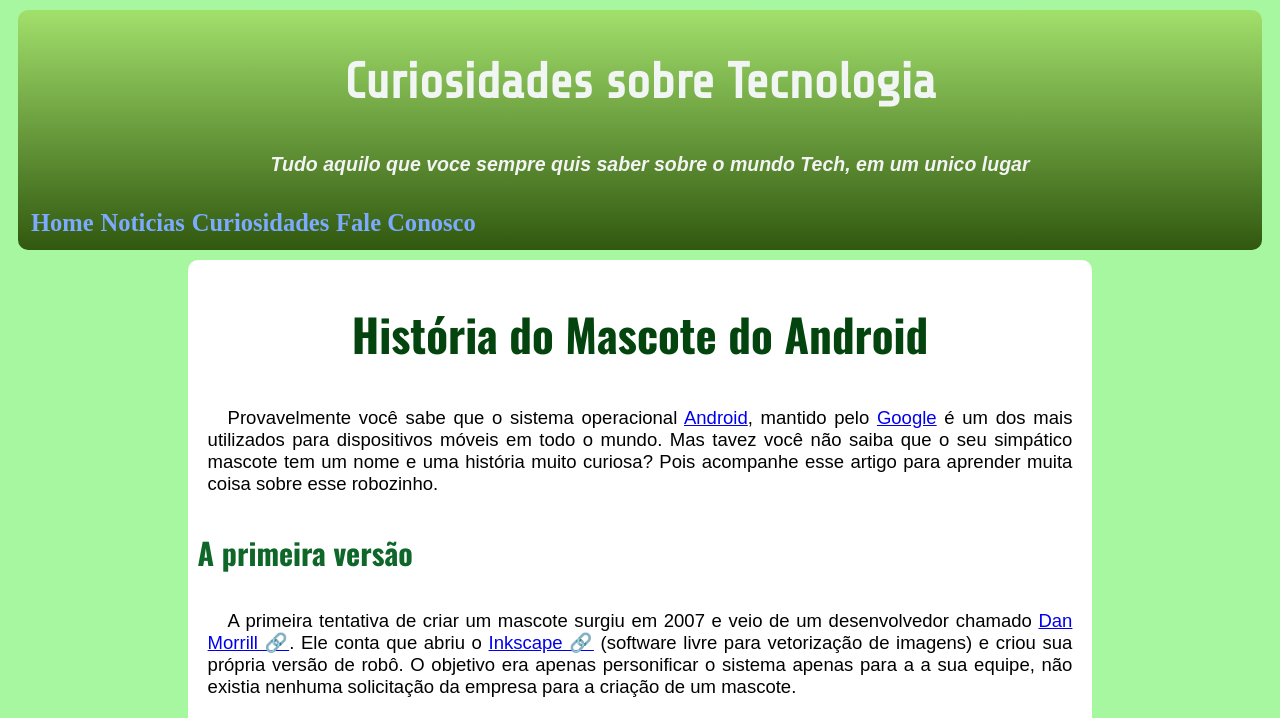
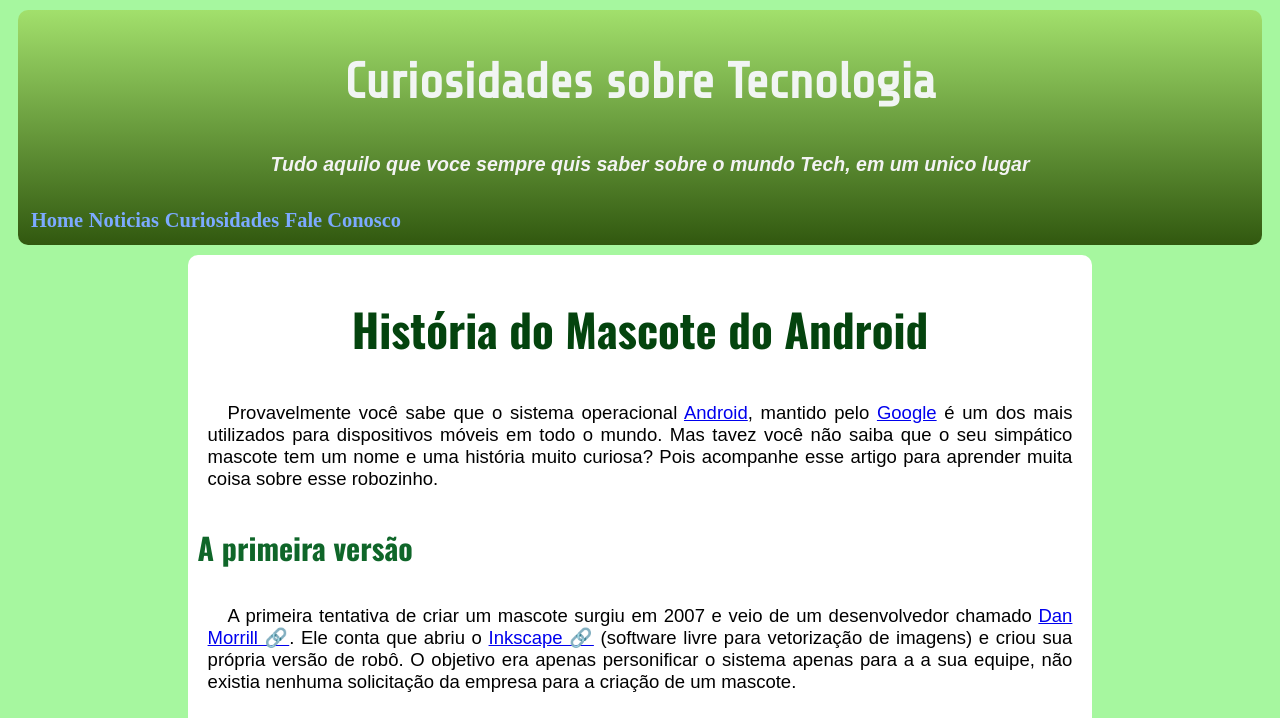
Before and after one commit to Ovini-X/HTML---CSS, a plain HTML site: page Exercícios/Desafios/Modulo2/d010.html in a window 1280 px wide. Shown: the top 718 px of the page. Drawn offline with nearby package versions, Linux system fonts and the light colour scheme; a web font is replaced by a local one.

Commit message:
Correção no tamanho da fonte para dispositivos móveis

```diff
--- a/Exercícios/Desafios/Modulo2/style.css
+++ b/Exercícios/Desafios/Modulo2/style.css
@@ -60,25 +60,25 @@ aside {
 nav {
     padding: 3px;
     border-radius: 10px;
-    font-size: calc(20px + (20 - 14) * ((100vw - 300px) / (1600 - 300)));
+    font-size: calc(15px + (20 - 14) * ((100vw - 200px) / (1600 - 400)));
 
     a {
         font-family: 'Times New Roman', Times, serif;
-        font-size: calc(20px + (20 - 14) * ((100vw - 300px) / (1600 - 300)));
+        font-size: calc(15px + (20 - 14) * ((100vw - 200px) / (1600 - 400)));
         text-decoration: none;
         font-weight: bolder;
         color: rgb(124, 170, 255);
     }
     a:hover {
         font-family: 'Times New Roman', Times, serif;
-        font-size: calc(20px + (20 - 14) * ((100vw - 300px) / (1600 - 300)));
+        font-size: calc(15px + (20 - 14) * ((100vw - 200px) / (1600 - 400)));
         text-decoration: none;
         font-weight: bolder;
         color: rgb(127, 91, 255);
     }
     a:active {
         font-family: 'Times New Roman', Times, serif;
-        font-size: calc(20px + (20 - 14) * ((100vw - 300px) / (1600 - 300)));
+        font-size: calc(15px + (20 - 14) * ((100vw - 200px) / (1600 - 400)));
         text-decoration: none;
         font-weight: bolder;
         color: rgb(172, 108, 72);
```
